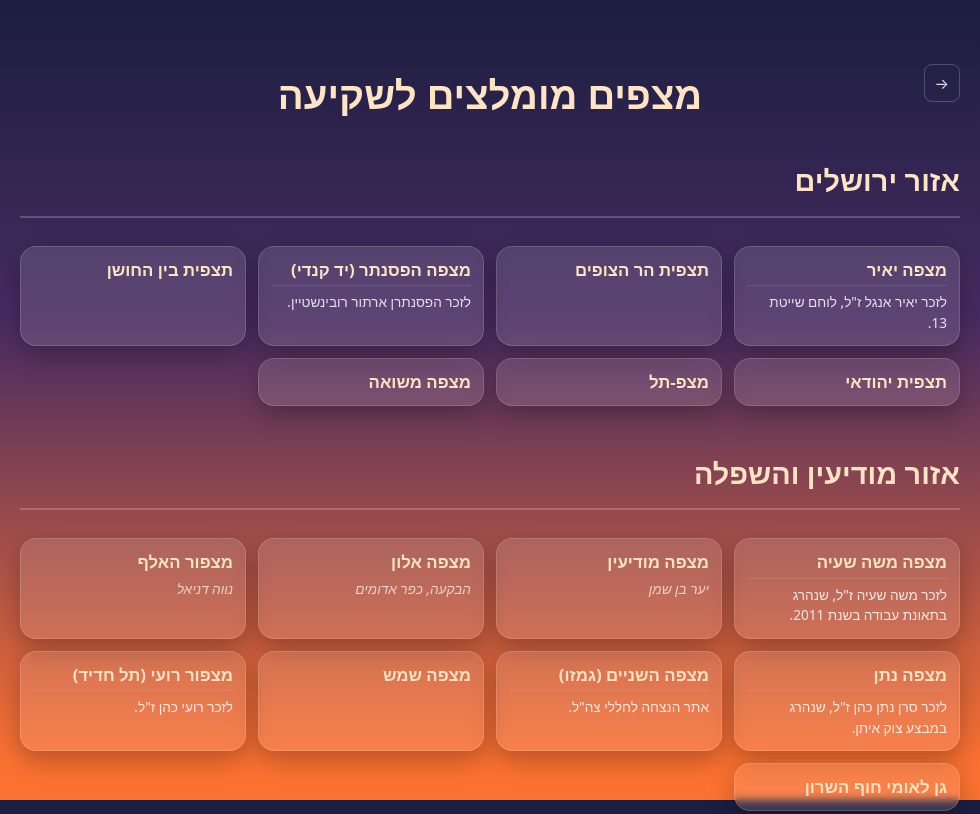
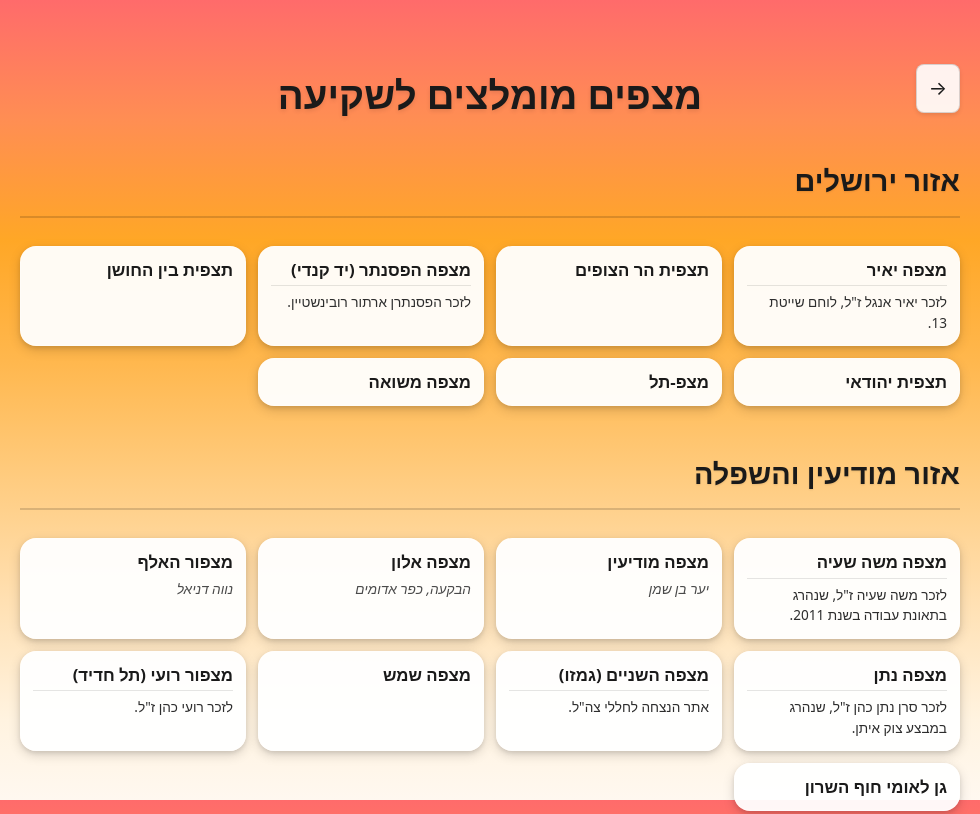
Before and after one commit to sunset-israel/IL, an Electron app: page recommended.html in a window 980 px wide. Shown: the top 814 px of the page. Drawn offline with Linux system fonts and the light colour scheme.

Commit message:
Add files via upload

```diff
--- a/styles.css
+++ b/styles.css
@@ -598,8 +598,8 @@ button {
 }
 
 .recommended-page {
-  background: linear-gradient(180deg, #1b1e3f 0%, #472b62 40%, #fb7131 95%);
-  color: #f5f5f5;
+  background: linear-gradient(180deg, #ff6b6b 0%, #ff8e53 15%, #ffa726 30%, #ffb74d 45%, #ffcc80 60%, #ffe0b2 75%, #fff3e0 90%, #fff8f0 100%);
+  color: #1a1a1a;
   min-height: 100vh;
   margin: 0;
   background-attachment: fixed;
@@ -624,25 +624,29 @@ button {
 .recommended-header h1 {
   margin: 16px 0 12px;
   font-size: 2.4rem;
-  color: #ffe4c4;
+  color: #1a1a1a;
+  text-shadow: 0 2px 4px rgba(0, 0, 0, 0.1);
 }
 
 .back-link {
   position: absolute;
   top: 0;
   right: 0;
-  color: rgba(255, 255, 255, 0.85);
+  color: #1a1a1a;
   text-decoration: none;
-  font-size: 0.95rem;
-  padding: 6px 10px;
+  font-size: 1.2rem;
+  padding: 8px 12px;
   border-radius: 8px;
-  border: 1px solid rgba(255, 255, 255, 0.2);
-  transition: background 0.2s ease;
+  border: 1px solid rgba(0, 0, 0, 0.15);
+  background: rgba(255, 255, 255, 0.9);
+  transition: background 0.2s ease, transform 0.2s ease;
   z-index: 10;
+  box-shadow: 0 2px 4px rgba(0, 0, 0, 0.1);
 }
 
 .back-link:hover {
-  background: rgba(255, 255, 255, 0.12);
+  background: rgba(255, 255, 255, 1);
+  transform: scale(1.05);
 }
 
 .recommended-grid {
@@ -654,11 +658,12 @@ button {
 .region-title {
   grid-column: 1 / -1;
   font-size: 1.8rem;
-  color: #ffe4c4;
+  color: #1a1a1a;
   margin: 32px 0 16px;
   padding-bottom: 12px;
-  border-bottom: 2px solid rgba(255, 255, 255, 0.2);
+  border-bottom: 2px solid rgba(0, 0, 0, 0.15);
   text-align: right;
+  text-shadow: 0 1px 2px rgba(0, 0, 0, 0.1);
 }
 
 .region-title:first-of-type {
@@ -666,20 +671,19 @@ button {
 }
 
 .viewpoint-card {
-  background: rgba(255, 255, 255, 0.12);
+  background: rgba(255, 255, 255, 0.95);
   border-radius: 16px;
   overflow: hidden;
-  box-shadow: 0 10px 24px rgba(0, 0, 0, 0.25);
-  backdrop-filter: blur(4px);
-  border: 1px solid rgba(255, 255, 255, 0.15);
+  box-shadow: 0 4px 12px rgba(0, 0, 0, 0.15), 0 2px 4px rgba(0, 0, 0, 0.1);
+  border: 1px solid rgba(255, 255, 255, 0.3);
   display: flex;
   flex-direction: column;
-  transition: transform 0.3s ease, box-shadow 0.3s ease;
+  transition: transform 0.2s ease, box-shadow 0.2s ease;
 }
 
 .viewpoint-card:hover {
-  transform: translateY(-4px);
-  box-shadow: 0 18px 40px rgba(0, 0, 0, 0.35);
+  transform: translateY(-2px);
+  box-shadow: 0 6px 16px rgba(0, 0, 0, 0.2), 0 2px 6px rgba(0, 0, 0, 0.15);
 }
 
 .viewpoint-content {
@@ -692,25 +696,25 @@ button {
 .viewpoint-content h2 {
   margin: 0;
   font-size: 1.05rem;
-  color: #ffe4c4;
+  color: #1a1a1a;
   font-weight: 700;
   line-height: 1.3;
 }
 
 .viewpoint-location {
   margin: 0;
-  color: rgba(255, 255, 255, 0.7);
+  color: #4a4a4a;
   font-size: 0.85rem;
   font-style: italic;
 }
 
 .viewpoint-memorial {
   margin: 0;
-  color: rgba(255, 255, 255, 0.85);
+  color: #2d2d2d;
   font-size: 0.85rem;
   line-height: 1.5;
   padding-top: 6px;
-  border-top: 1px solid rgba(255, 255, 255, 0.1);
+  border-top: 1px solid rgba(0, 0, 0, 0.1);
 }
 
 .recommended-card {
@@ -747,31 +751,39 @@ button {
 @media (max-width: 640px) {
   .recommended-header {
     position: relative;
-    padding-top: 40px;
+    padding-top: 50px;
   }
 
   .recommended-header h1 {
-    font-size: 2.4rem;
+    font-size: 2rem;
   }
 
   .back-link {
     top: 0;
     right: 0;
-    font-size: 0.9rem;
-    padding: 5px 8px;
+    font-size: 1.1rem;
+    padding: 6px 10px;
   }
 
   .recommended-grid {
-    grid-template-columns: repeat(auto-fill, minmax(180px, 1fr));
-    gap: 12px;
+    grid-template-columns: 1fr;
+    gap: 16px;
   }
 
   .region-title {
-    font-size: 1.8rem;
-    margin: 32px 0 16px;
+    font-size: 1.6rem;
+    margin: 28px 0 14px;
+  }
+
+  .viewpoint-card {
+    box-shadow: 0 3px 8px rgba(0, 0, 0, 0.12), 0 1px 3px rgba(0, 0, 0, 0.08);
+  }
+
+  .viewpoint-content {
+    padding: 16px;
   }
 
   .viewpoint-content h2 {
-    font-size: 1.05rem;
+    font-size: 1.1rem;
   }
 }
```
